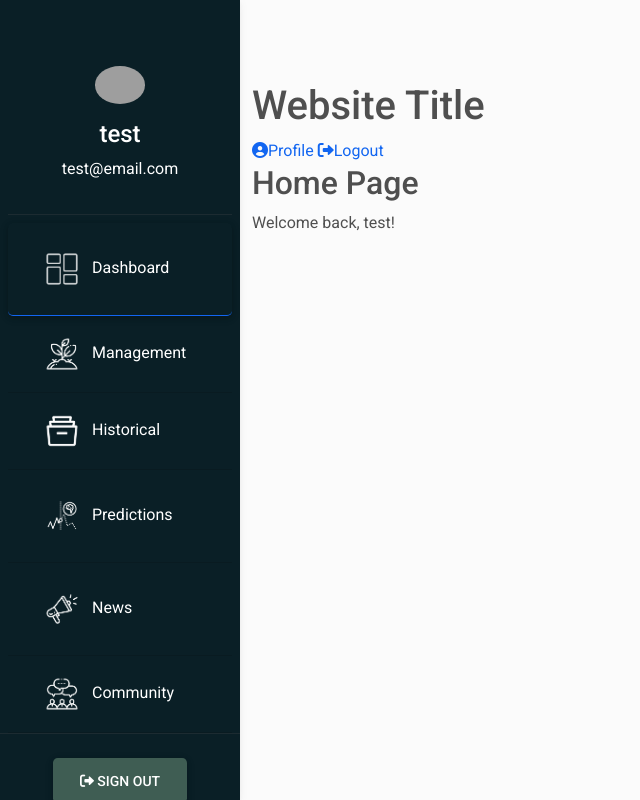
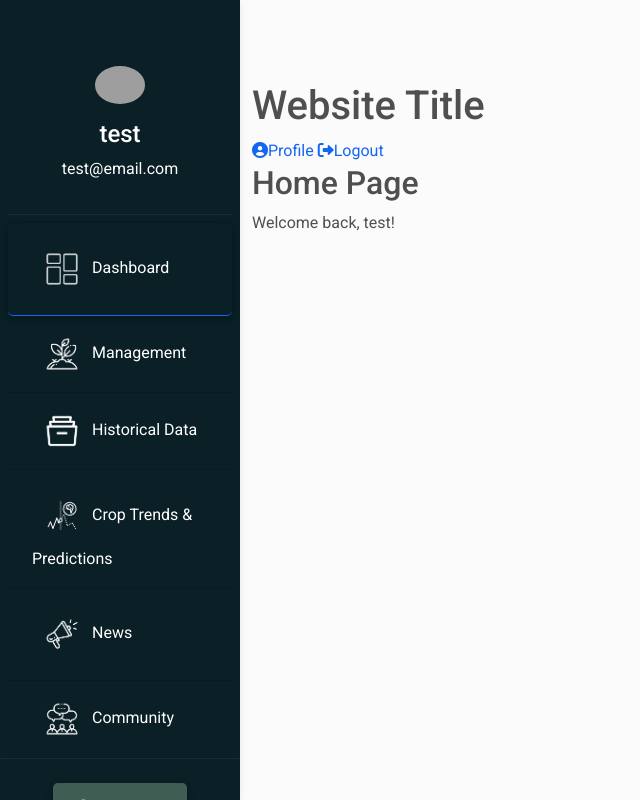
Before and after one commit to donharl1522/cit8UcSpecial, a PHP site: page /home.php in a window 1280 px wide. Shown: the whole page, without its empty margins (0-640 px from the left). Run offline with PHP 8.4, Linux system fonts and the light colour scheme; a user stored in the database is signed in; some libraries are stand-ins or nearby versions; grey boxes are pictures that could not be loaded.

Commit message:
revision sidebar june 25 2022

```diff
--- a/template/sidebar.php
+++ b/template/sidebar.php
@@ -60,7 +60,7 @@
                aria-expanded="true"
                aria-controls="historical"
                >
-            <img class="img-fluid" src="images/navbar-icons/archive.png" alt="" style="width:60px;"><span>Historical</span>
+            <img class="img-fluid" src="images/navbar-icons/archive.png" alt="" style="width:60px;"><span>Historical Data</span>
             </a>
             <!-- Historical Collapsed content -->
             <ul
@@ -76,7 +76,7 @@
             </ul>
             <!-- Historical Collapsed Collapse -->
             <a href="#" class="list-group-item list-group-item-action py-3 ripple bg-transparent text-white"
-               ><img class="img-fluid" src="images/navbar-icons/prediction.png" alt="" style="width:60px;"><span>Predictions</span></a
+               ><img class="img-fluid" src="images/navbar-icons/prediction.png" alt="" style="width:60px;"><span>Crop Trends & Predictions</span></a
                >
             <a href="#" class="list-group-item list-group-item-action py-3 ripple bg-transparent text-white">
             <img class="img-fluid" src="images/navbar-icons/news.png" alt="" style="width:60px;"><span>News</span>
```
